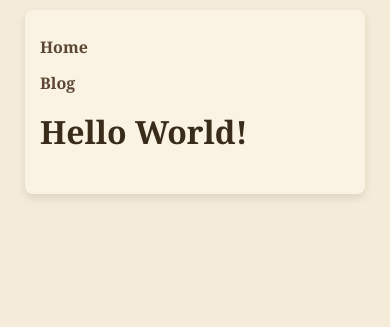
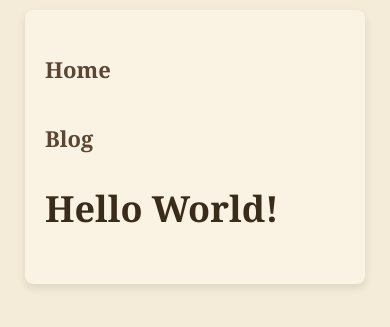
Before and after one commit to goran2711/goran2711.github.io, a Jekyll site: the page built from index.html, in a window 390 px wide. Shown: the top 327 px of the page. Built offline with Jekyll 4.4.1, drawn with Linux system fonts in a browser that asks for light colours.

Commit message:
Improve mobile readability

```diff
--- a/_layouts/default.html
+++ b/_layouts/default.html
@@ -2,6 +2,7 @@
 <html>
   <head>
     <meta charset="utf-8">
+    <meta name="viewport" content="width=device-width, initial-scale=1">
     <title>{{ page.title }}</title>
     <link rel="stylesheet" href="/assets/css/styles.css">
   </head>
--- a/assets/css/styles.css
+++ b/assets/css/styles.css
@@ -7,6 +7,7 @@
   line-height: 1.6;
   margin: 0;
   padding: 0;
+  font-size: 18px; /* Base font size */
 }
 
 header {
@@ -98,15 +99,25 @@
 @media (max-width: 600px) {
   body {
     padding: 10px;
+    font-size: 20px; /* Larger font size for better readability */
+    line-height: 1.75; /* Improved line spacing */
   }
   nav a {
     display: block;
     margin: 10px 0;
+    padding: 10px 0; /* Easier to tap */
+    font-size: 1.1em; /* Slightly larger nav links */
   }
   .container {
     padding: 0 15px;
   }
   main {
-    padding: 15px;
+    padding: 20px;
+  }
+  h1 {
+    font-size: 1.8em; /* Larger headings */
+  }
+  h2 {
+    font-size: 1.5em;
   }
 }
```
